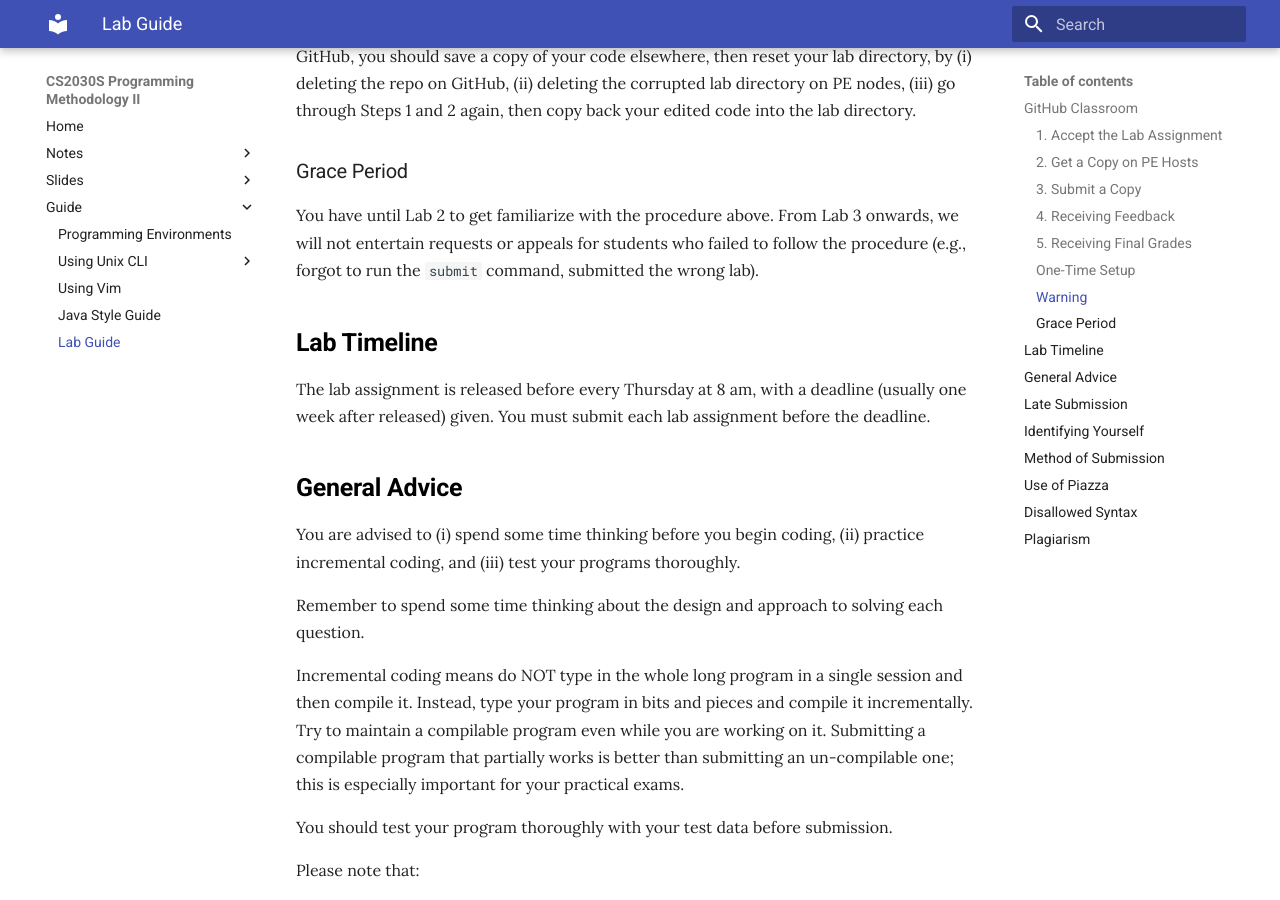
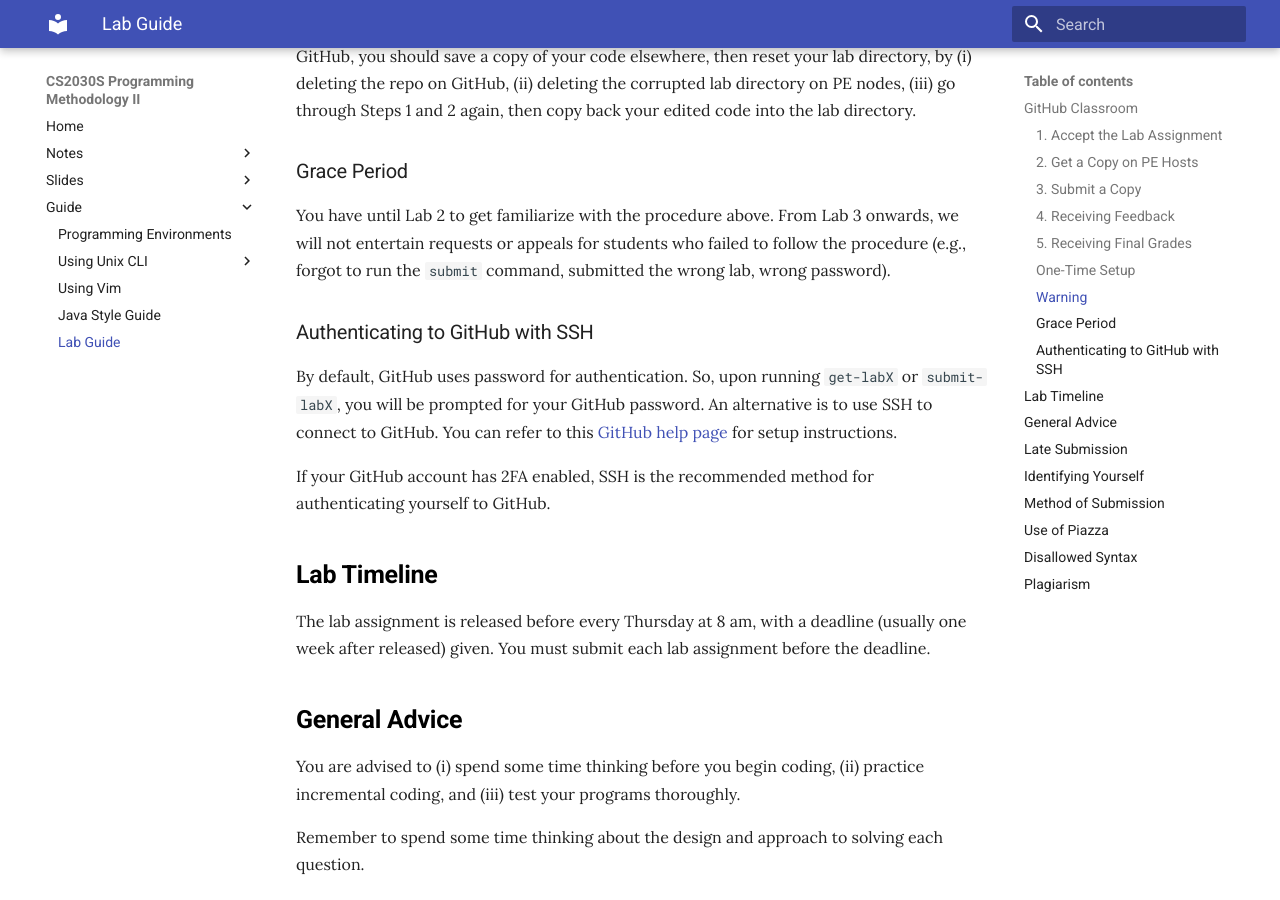
Before and after one commit to nus-cs2030s/2021-s2, an MkDocs documentation site: the page built from docs/lab.md, in a window 1280 px wide and 900 px high, scrolled down 2653 px. Built offline with MkDocs 1.6.1 and Material for MkDocs 9.7.7, drawn with Linux system fonts in a browser that asks for light colours.

Commit message:
Add Github SSH instruction

```diff
--- a/docs/lab.md
+++ b/docs/lab.md
@@ -90,7 +90,13 @@ If you accidentally break your repo by running `git` commands on it or edit it d
 
 ### Grace Period
 
-You have until Lab 2 to get familiarize with the procedure above.  From Lab 3 onwards, we will not entertain requests or appeals for students who failed to follow the procedure (e.g., forgot to run the `submit` command, submitted the wrong lab).
+You have until Lab 2 to get familiarize with the procedure above.  From Lab 3 onwards, we will not entertain requests or appeals for students who failed to follow the procedure (e.g., forgot to run the `submit` command, submitted the wrong lab, wrong password).
+
+### Authenticating to GitHub with SSH
+
+By default, GitHub uses password for authentication.  So, upon running `get-labX` or `submit-labX`, you will be prompted for your GitHub password.  An alternative is to use SSH to connect to GitHub.  You can refer to this [GitHub help page](https://docs.github.com/en/github/authenticating-to-github/connecting-to-github-with-ssh) for setup instructions.
+
+If your GitHub account has 2FA enabled, SSH is the recommended method for authenticating yourself to GitHub.
 
 ## Lab Timeline
 
```
